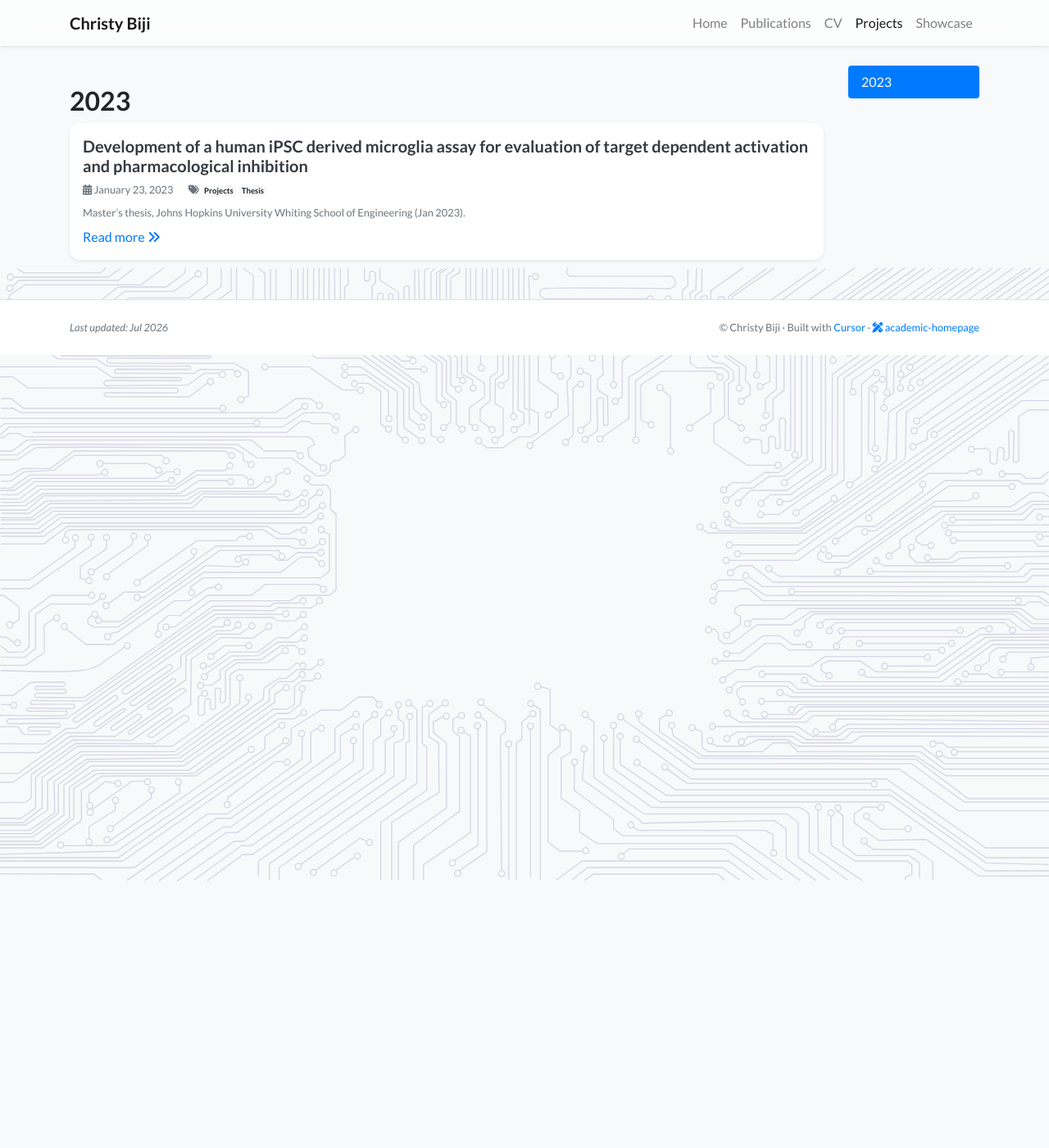
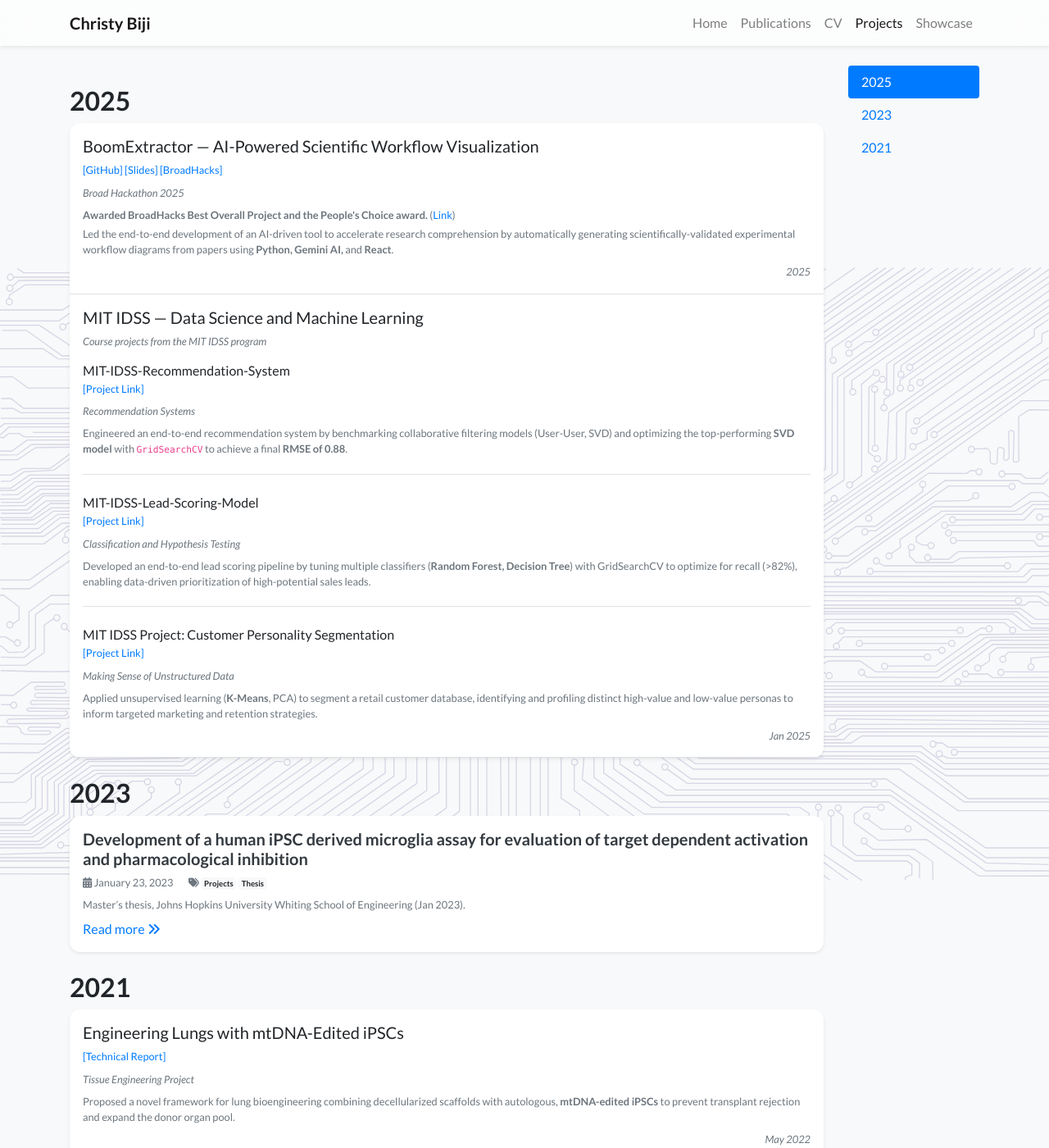
Before and after one commit to christybiji/christybiji.github.io, a Jekyll site: the page built from projects.html, in a window 1280 px wide and 1400 px high. Shown: the whole window at 82% size. Built offline with Jekyll 4.4.1, drawn with Linux system fonts in a browser that asks for light colours; nearby versions of some CDN libraries; a style sheet for code colours, icons or effects is not loaded; some of the changed text lies outside the part shown.

Commit message:
Add grouped MIT IDSS course projects and restore thesis on Projects page.
Co-authored-by: Cursor <cursoragent@cursor.com>

```diff
--- a/_data/profile.yml
+++ b/_data/profile.yml
@@ -68,7 +68,7 @@ experience:
 leadership_services:
 - title: Treasurer, Women at Broad
   org: The Broad Institute
-  date: Sep 2025
+  date: Jan 2026
 - title: Spot Award — awarded for excellence in the service of the department
   org: CDoT, The Broad Institute of MIT and Harvard
   date: May 2025
@@ -98,3 +98,67 @@ courses_certification:
   org: Technical University of Denmark, Coursera
   date: Jun 2020
   link: https://www.coursera.org/account/accomplishments/verify/76QD38SE7QV7
+
+projects:
+- title: BoomExtractor — AI-Powered Scientific Workflow Visualization
+  subtitle: Broad Hackathon 2025
+  year: 2025
+  sort_date: 2025-10-01
+  date: "2025"
+  links:
+    GitHub: https://github.com/tsa87/BoomExtractor
+    Slides: https://docs.google.com/presentation/d/1UbBHLM_NPpPO3jWc8eBZ2J-47_iSfQUAAblDku2jzXc/edit?usp=sharing
+    BroadHacks: https://sites.google.com/broadinstitute.org/coderats/broadhacks/broadhacks-2025
+  highlights:
+  - >-
+    <strong>Awarded BroadHacks Best Overall Project and the People's Choice award.</strong>
+    (<a href="https://sites.google.com/broadinstitute.org/coderats/broadhacks/broadhacks-2025" target="_blank" rel="noopener">Link</a>)
+  - >-
+    Led the end-to-end development of an AI-driven tool to accelerate research comprehension by automatically generating scientifically-validated experimental workflow diagrams from papers using <strong>Python, Gemini AI,</strong> and <strong>React</strong>.
+- title: MIT IDSS — Data Science and Machine Learning
+  subtitle: Course projects from the MIT IDSS program
+  year: 2025
+  sort_date: 2025-01-15
+  date: Jan 2025
+  subprojects:
+  - title: MIT-IDSS-Recommendation-System
+    subtitle: Recommendation Systems
+    links:
+      Project Link: https://github.com/christybiji/MIT-IDSS-Recommendation-System/blob/main/Recommendation_Systems_Learner_Notebook_Full_Code.ipynb
+    highlights:
+    - >-
+      Engineered an end-to-end recommendation system by benchmarking collaborative filtering models (User-User, SVD) and optimizing the top-performing <strong>SVD model</strong> with <code>GridSearchCV</code> to achieve a final <strong>RMSE of 0.88</strong>.
+  - title: MIT-IDSS-Lead-Scoring-Model
+    subtitle: Classification and Hypothesis Testing
+    links:
+      Project Link: https://github.com/christybiji/MIT-IDSS-Lead-Scoring-Model
+    highlights:
+    - >-
+      Developed an end-to-end lead scoring pipeline by tuning multiple classifiers (<strong>Random Forest, Decision Tree</strong>) with GridSearchCV to optimize for recall (&gt;82%), enabling data-driven prioritization of high-potential sales leads.
+  - title: "MIT IDSS Project: Customer Personality Segmentation"
+    subtitle: Making Sense of Unstructured Data
+    links:
+      Project Link: https://github.com/christybiji/MIT-IDSS-Customer-Segmentation/blob/main/Learner_Fullcode_Notebook.ipynb
+    highlights:
+    - >-
+      Applied unsupervised learning (<strong>K-Means</strong>, PCA) to segment a retail customer database, identifying and profiling distinct high-value and low-value personas to inform targeted marketing and retention strategies.
+- title: Engineering Lungs with mtDNA-Edited iPSCs
+  subtitle: Tissue Engineering Project
+  year: 2021
+  sort_date: 2022-05-01
+  date: May 2022
+  links:
+    Technical Report: https://drive.google.com/file/d/184fPx2q_aPhLVmmhzl4-i1ZAozL0MHJV/view
+  highlights:
+  - >-
+    Proposed a novel framework for lung bioengineering combining decellularized scaffolds with autologous, <strong>mtDNA-edited iPSCs</strong> to prevent transplant rejection and expand the donor organ pool.
+- title: Knockout NEU3 gene target with CRISPR-Cas9
+  subtitle: Cell & Tissue Engineering Lab
+  year: 2021
+  sort_date: 2020-05-01
+  date: May 2020
+  links:
+    Project Report: https://drive.google.com/file/d/1n1EknQuvMJ0atfk0cJCJgjuuSYsp3M5M/view
+  highlights:
+  - >-
+    Engineered a CRISPR-Cas9 gene-editing tool to knock out the sialidase Neu3 in CHO cells, a strategy aimed at increasing the sialylation and therapeutic half-life of recombinant hIFN&gamma;.
--- /dev/null
+++ b/_includes/widgets/project_item.html
@@ -0,0 +1,50 @@
+<div class="border-bottom border-gray p-3 {% if include.hide_bottom_border %}border-0{% endif %}">
+    <h5 class="mb-2 font-weight-normal">{{ include.item.title }}</h5>
+    {% if include.item.links %}
+    <div class="small mb-2">
+        {% for link in include.item.links %}
+        <a href="{{ link[1] }}" target="_blank" rel="noopener">[{{ link[0] }}]</a>{% unless forloop.last %} {% endunless %}
+        {% endfor %}
+    </div>
+    {% endif %}
+    {% if include.item.subtitle %}
+    <div class="small text-muted mb-2"><em>{{ include.item.subtitle }}</em></div>
+    {% endif %}
+
+    {% if include.item.subprojects %}
+    <div class="mt-3">
+        {% for subproject in include.item.subprojects %}
+        <div class="{% unless forloop.last %}mb-4 pb-3 border-bottom{% else %}mb-2{% endunless %}">
+            <h6 class="mb-1 font-weight-normal">{{ subproject.title }}</h6>
+            {% if subproject.links %}
+            <div class="small mb-2">
+                {% for link in subproject.links %}
+                <a href="{{ link[1] }}" target="_blank" rel="noopener">[{{ link[0] }}]</a>{% unless forloop.last %} {% endunless %}
+                {% endfor %}
+            </div>
+            {% endif %}
+            {% if subproject.subtitle %}
+            <div class="small text-muted mb-2"><em>{{ subproject.subtitle }}</em></div>
+            {% endif %}
+            {% if subproject.highlights %}
+            <div class="small text-muted mb-0">
+                {% for highlight in subproject.highlights %}
+                <p class="mb-1">{{ highlight }}</p>
+                {% endfor %}
+            </div>
+            {% endif %}
+        </div>
+        {% endfor %}
+    </div>
+    {% elsif include.item.highlights %}
+    <div class="small text-muted mb-2">
+        {% for highlight in include.item.highlights %}
+        <p class="mb-1">{{ highlight }}</p>
+        {% endfor %}
+    </div>
+    {% endif %}
+
+    {% if include.item.date %}
+    <div class="small text-muted text-right"><em>{{ include.item.date }}</em></div>
+    {% endif %}
+</div>
--- a/projects.html
+++ b/projects.html
@@ -6,27 +6,67 @@ body_attr: >-
   data-spy="scroll" data-target="#navbar-year" data-offset="100"
 ---
 
-{% assign blogs_by_year = site.posts | sort: "date" | reverse | group_by_exp: "item", "item.date | date: '%Y'" %}
+{% assign project_posts = site.posts | where_exp: "item", "item.tags contains 'Projects'" | sort: "date" | reverse %}
+{% assign profile_projects = site.data.profile.projects | sort: "sort_date" | reverse %}
+{% assign years = "2025,2023,2021" | split: "," %}
 
 <div class="row">
     <div class="col-12 col-lg-10">
-        {% for year in blogs_by_year %}
-        {% assign num_blogs = year.items | size %}
-        <h2 class="pt-4" id="year-{{ year.name }}">{{ year.name }}</h2>
+        {% for year in years %}
+        {% assign year_has_content = false %}
+        {% for item in profile_projects %}
+            {% assign item_year = item.year | append: "" %}
+            {% if item_year == year %}
+                {% assign year_has_content = true %}
+            {% endif %}
+        {% endfor %}
+        {% for item in project_posts %}
+            {% assign post_year = item.date | date: "%Y" %}
+            {% if post_year == year %}
+                {% assign year_has_content = true %}
+            {% endif %}
+        {% endfor %}
+
+        {% if year_has_content %}
+        <h2 class="pt-4" id="year-{{ year }}">{{ year }}</h2>
         <div class="my-0 p-0 bg-white shadow-sm rounded-xl">
-            {% for item in year.items %}
-                {% include widgets/blog_card.html item=item hide_bottom_border=forloop.last first=forloop.first last=forloop.last %}
+            {% for item in profile_projects %}
+                {% assign item_year = item.year | append: "" %}
+                {% if item_year == year %}
+                    {% include widgets/project_item.html item=item %}
+                {% endif %}
+            {% endfor %}
+            {% for item in project_posts %}
+                {% assign post_year = item.date | date: "%Y" %}
+                {% if post_year == year %}
+                    {% include widgets/blog_card.html item=item hide_bottom_border=forloop.last %}
+                {% endif %}
             {% endfor %}
         </div>
+        {% endif %}
         {% endfor %}
     </div>
 
     <div class="col-2 d-none d-lg-block">
         <div id="navbar-year" class="nav nav-pills flex-column sticky-top" style="top: 80px">
-            {% for year in blogs_by_year %}
-            <a class="nav-link d-block" href="#year-{{ year.name }}">{{ year.name }}</a>
+            {% for year in years %}
+            {% assign year_has_content = false %}
+            {% for item in profile_projects %}
+                {% assign item_year = item.year | append: "" %}
+                {% if item_year == year %}
+                    {% assign year_has_content = true %}
+                {% endif %}
+            {% endfor %}
+            {% for item in project_posts %}
+                {% assign post_year = item.date | date: "%Y" %}
+                {% if post_year == year %}
+                    {% assign year_has_content = true %}
+                {% endif %}
+            {% endfor %}
+            {% if year_has_content %}
+            <a class="nav-link d-block" href="#year-{{ year }}">{{ year }}</a>
+            {% endif %}
             {% endfor %}
         </div>
     </div>
-
 </div>
```
